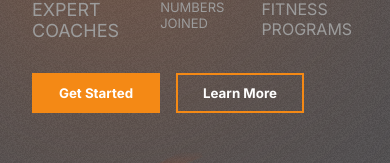
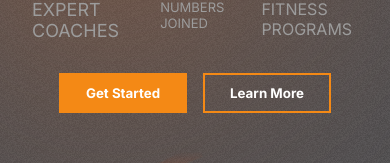
Before and after one commit to arnob-das/super-gym, a React (Create React App) app: page / in a window 390 px wide. Shown: the part 399-562 px from the top of the page. Built offline with nearby package versions, Linux system fonts and the light colour scheme.

Commit message:
button centered and project finished successfully

```diff
--- a/src/components/Hero/Hero.css
+++ b/src/components/Hero/Hero.css
@@ -243,4 +243,7 @@
     left: 2rem;
     top: 0rem;
   }
+  .hero-buttons{
+    align-self: center;
+  }
 }
```
